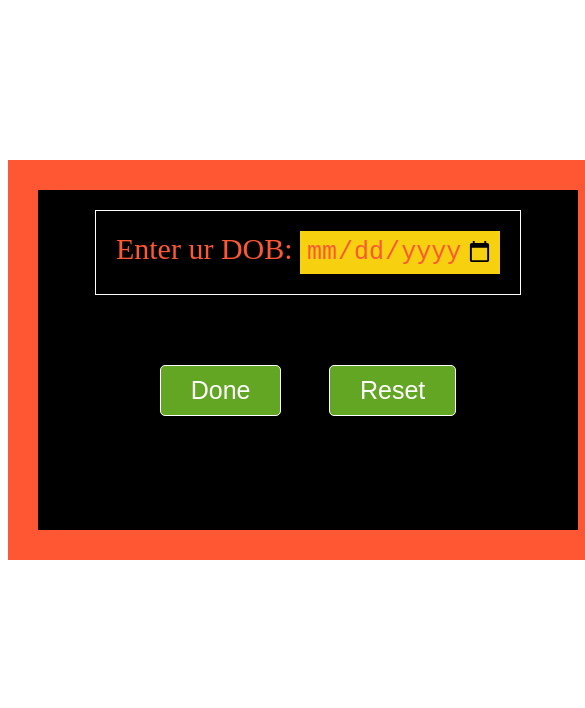
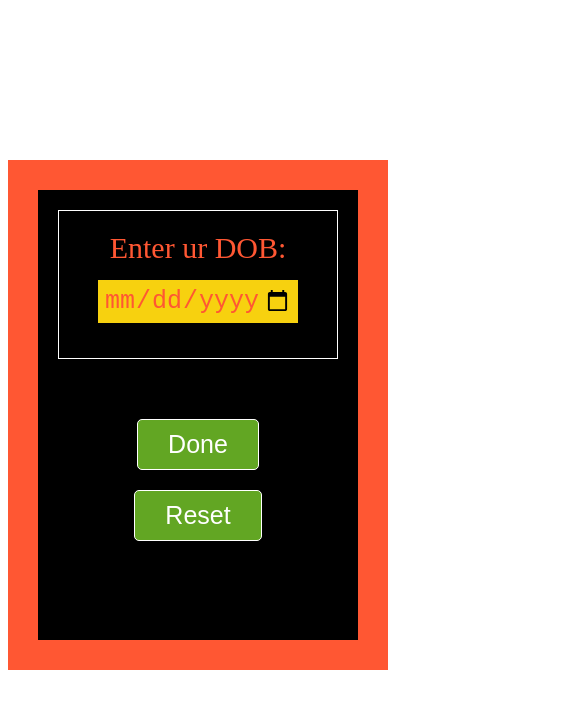
Before and after one commit to cnikhil469/days-calculator, a plain HTML site: page index.html in a window 390 px wide. Shown: the top 708 px of the page, 585 px wide, since content can reach past the window. Drawn offline with Linux system fonts and the light colour scheme.

Commit message:
fix for mobile and ipad versions

```diff
--- a/style.css
+++ b/style.css
@@ -1,5 +1,4 @@
 .containor {
-    border: 2px solid #1D8A7F;
     width: 500px;
     height: 300px;
     justify-items: center;
@@ -29,6 +28,8 @@
     border: 1px solid #fff;
     text-align: center;
     justify-content: center;
+    align-items: center;
+    margin: 0 auto;
 }
 
 .row2 {
@@ -44,3 +45,23 @@
     border-radius: 5px;
     font-size: 25px;
 }
+
+@media only screen and (max-width: 850px) {
+    .containor{
+        width: 500px;
+    }
+}
+
+
+@media only screen and (max-width: 570px) {
+    .containor{
+        width: 280px;
+        height: 410px;
+    }
+    .date-input {
+        margin: 15px 0;
+    }
+    .submit-button{
+        margin: 10px 10px 0 10px;
+    }
+}
```
